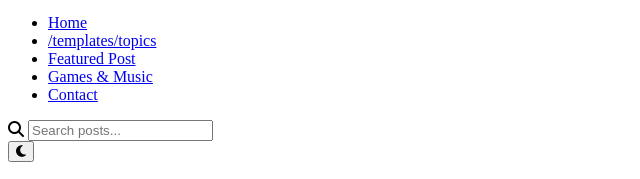
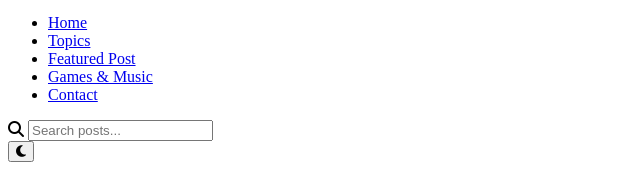
Before and after one commit to Haymawon/The-Curious-Haymawon, a plain HTML site: page index.html in a window 1280 px wide. Shown: the part 162-341 px from the top of the page, 0-640 px from the left. Drawn offline with Linux system fonts and the light colour scheme.

Commit message:
Update index.html

```diff
--- a/index.html
+++ b/index.html
@@ -45,7 +45,7 @@
           </a>
           <ul class="nav-links">
             <li><a href="#" class="active">Home</a></li>
-            <li><a href="topics.html">/templates/topics</a></li>
+            <li><a href="topics.html">Topics</a></li>
             <li><a href="featured.html">Featured Post</a></li>
             <li><a href="games_music.html">Games & Music</a></li>
             <li><a href="contact.html">Contact</a></li>
```
